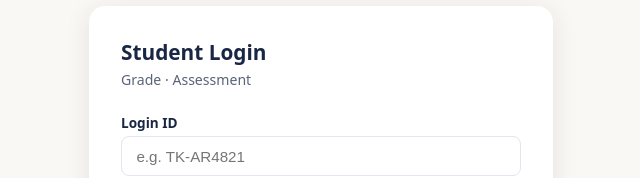
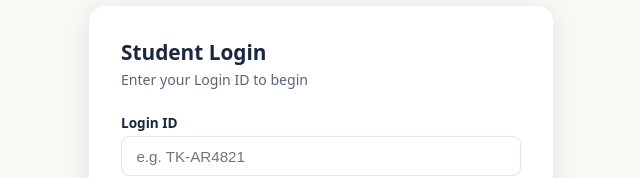
Before and after one commit to rajeshwariraman/tutorklub-portal, a React (Vite) app: page /student in a window 1280 px wide. Shown: the part 292-470 px from the top of the page, without its empty margins (319-959 px from the left). Built offline with nearby package versions, Linux system fonts and the light colour scheme; no server answers.

Commit message:
fix: remove grade/subject from student login page

```diff
--- a/components/Student/StudentLogin.jsx
+++ b/components/Student/StudentLogin.jsx
@@ -44,7 +44,7 @@ export default function StudentLogin({ onLogin, grade, subject }) {
         boxShadow:"0 4px 24px rgba(26,39,68,0.10)"}}>
         <h2 style={{margin:"0 0 0.25rem",color:C.navy,fontSize:"1.3rem",fontWeight:800}}>Student Login</h2>
         <p style={{margin:"0 0 1.5rem",color:C.muted,fontSize:"0.88rem"}}>
-          Grade {grade} · {subject} Assessment
+          Enter your Login ID to begin
         </p>
         <form onSubmit={handleSubmit}>
           <label style={{display:"block",marginBottom:"0.25rem",color:C.navy,fontSize:"0.85rem",fontWeight:700}}>
```
